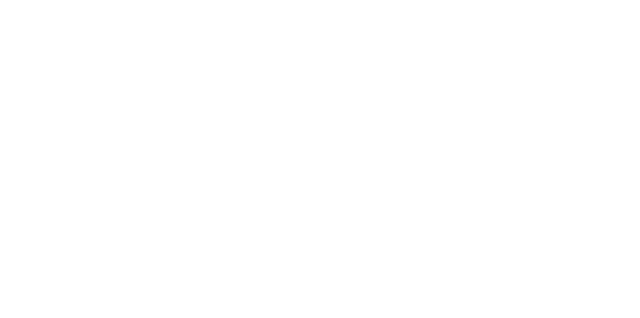
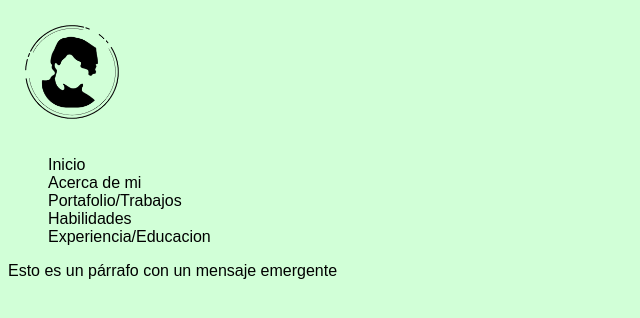
Before and after one commit to YagoMichel/Portafolio, a plain HTML site: page pages/work.html in a window 1280 px wide. Shown: the whole page, without its empty margins (0-640 px from the left). Drawn offline with Linux system fonts and the light colour scheme; a web font is replaced by a local one.

Commit message:
Modificacion de la hoja de estilos, menu y logo

```diff
--- a/pages/about.html
+++ b/pages/about.html
@@ -0,0 +1,37 @@
+<!DOCTYPE html>
+<html lang="en">
+<head>
+    <meta name="author" content="Santiago Michel Hernández">
+    <meta name="keywords" content="Portafolio, CV, Curriculum, Programación, IPN, Ingeniería en Sistemas Computacionales, Escuela Superior de Cómputo, Front-End, Inteligencia Artificial, Curso DEVF, Desarrollo Web, Santiago Michel">
+    <meta name="description" content="Santiago Michel es estudiante del Instituto Politécnico Nacional en la carrera de Ingeniería en Sistemas Computacionales en la Escuela Superior de Cómputo. Actualmente, esta enfocado en el desarrollo front-end con asistencia de IA a través del programa de DEVF.">
+    <meta charset="UTF-8">
+    <meta name="viewport" content="width=device-width, initial-scale=1.0">
+    <meta name="theme-color" content="#656565">
+    <link rel="stylesheet" href="../style/style.css">
+    <link rel="icon" href="../assets/icons/Logo_Dark.ico" type="image/icon" sizes="16x16">
+    <title>Sobre Mí</title>
+</head>
+<body>
+    <header>
+        <a href="index.html">
+            <img src="../assets/images/Logo_Dark.png" alt="Logo" title="Inicio" id="logo">
+        </a>
+        <nav>
+            <ul class="navbar">
+                <li><a href="index.html">Inicio</a></li>
+                <li><a href="about.html">Acerca de mi</a></li>
+                <li><a href="work.html">Portafolio/Trabajos</a></li>
+                <li><a href="skill.html">Habilidades</a></li>
+                <li><a href="education.html">Experiencia/Educacion</a></li>
+            </ul>
+        </nav>
+    </header>
+    <main>
+        <p title="Esto es un párrafo de prueba!"> Esto es un párrafo con un mensaje emergente </p>
+
+    </main>
+    <footer>
+
+    </footer>
+</body>
+</html>
--- a/pages/work.html
+++ b/pages/work.html
@@ -0,0 +1,37 @@
+<!DOCTYPE html>
+<html lang="en">
+<head>
+    <meta name="author" content="Santiago Michel Hernández">
+    <meta name="keywords" content="Portafolio, CV, Curriculum, Programación, IPN, Ingeniería en Sistemas Computacionales, Escuela Superior de Cómputo, Front-End, Inteligencia Artificial, Curso DEVF, Desarrollo Web, Santiago Michel">
+    <meta name="description" content="Santiago Michel es estudiante del Instituto Politécnico Nacional en la carrera de Ingeniería en Sistemas Computacionales en la Escuela Superior de Cómputo. Actualmente, esta enfocado en el desarrollo front-end con asistencia de IA a través del programa de DEVF.">
+    <meta charset="UTF-8">
+    <meta name="viewport" content="width=device-width, initial-scale=1.0">
+    <meta name="theme-color" content="#656565">
+    <link rel="stylesheet" href="../style/style.css">
+    <link rel="icon" href="../assets/icons/Logo_Dark.ico" type="image/icon" sizes="16x16">
+    <title>Portafolio/Trabajos</title>
+</head>
+<body>
+    <header>
+        <a href="index.html">
+            <img src="../assets/images/Logo_Dark.png" alt="Logo" title="Inicio" id="logo">
+        </a>
+        <nav>
+            <ul class="navbar">
+                <li><a href="index.html">Inicio</a></li>
+                <li><a href="about.html">Acerca de mi</a></li>
+                <li><a href="work.html">Portafolio/Trabajos</a></li>
+                <li><a href="skill.html">Habilidades</a></li>
+                <li><a href="education.html">Experiencia/Educacion</a></li>
+            </ul>
+        </nav>
+    </header>
+    <main>
+        <p title="Esto es un párrafo de prueba!"> Esto es un párrafo con un mensaje emergente </p>
+
+    </main>
+    <footer>
+
+    </footer>
+</body>
+</html>
--- a/style/style.css
+++ b/style/style.css
@@ -0,0 +1,16 @@
+@import url('https://fonts.googleapis.com/css2?family=Inter:ital,opsz,wght@0,14..32,100..900;1,14..32,100..900&family=Mona+Sans:ital,wght@0,200..900;1,200..900&display=swap');
+body{
+    background-color: #D1FFD7;
+    font-family: "Mona Sans", sans-serif;
+}
+.navbar{
+    list-style: none;
+
+}
+a{
+    color: black;
+    text-decoration: none;
+}
+#logo {
+    width: 10vw;
+}
```
Also changed, not shown: pages/education.html (+37 -0 lines), pages/index.html (+4 -2 lines), pages/skill.html (+37 -0 lines).
